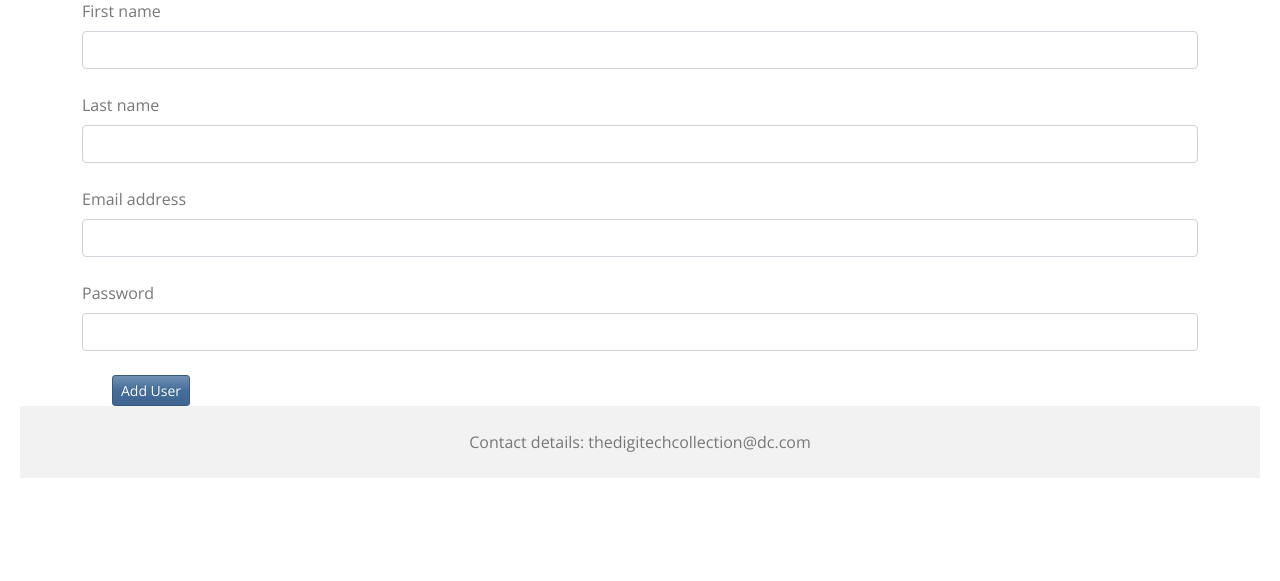
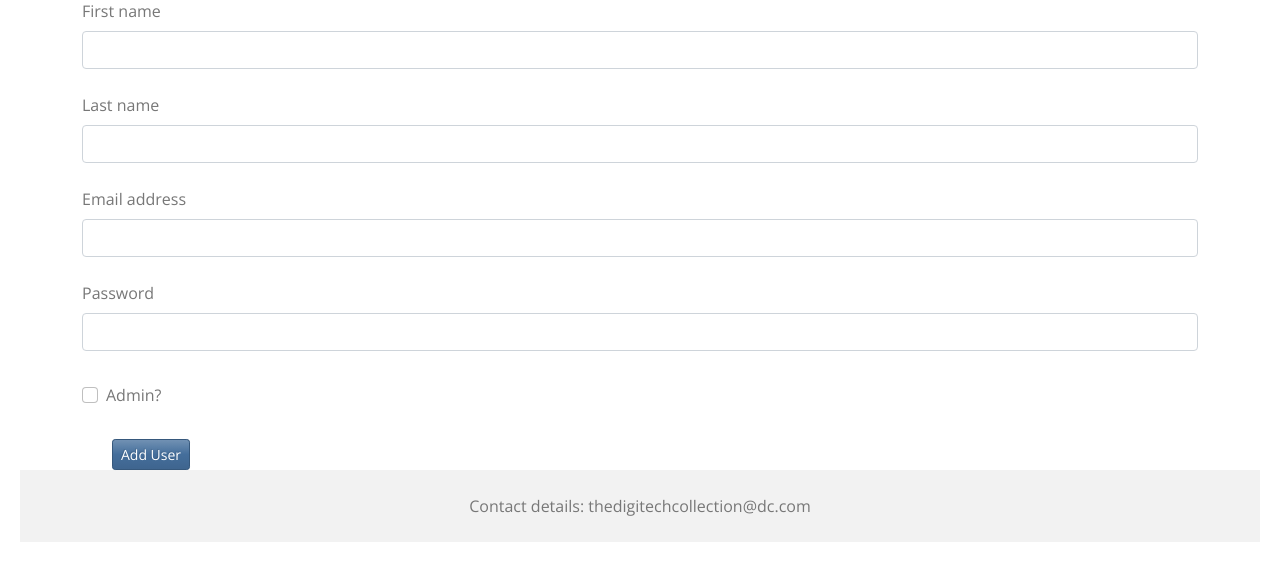
Before and after one commit to butlerk/digitech_collection, a Flask app: page /add_user in a window 1280 px wide. Shown: the part 154-735 px from the top of the page. Run offline with Flask 2, Linux system fonts and the light colour scheme; the visitor is signed in with stand-in values (Sample User, id 1); data comes from the database, SQL or seed files in the repository; some libraries are stand-ins or nearby versions.

Commit message:
Added admin checkbox, adjusted user view to show access level

```diff
--- a/app/forms.py
+++ b/app/forms.py
@@ -36,7 +36,10 @@ class AddUserForm(FlaskForm):
     last_name = StringField('Last name', validators=[InputRequired(), Length(min=1, max=40)])
     email_username = StringField('Email address', validators=[InputRequired(), Length(min=1, max=40)])
     password = PasswordField('Password', validators=[InputRequired(), Length(min=6, max=20)])
+    is_admin = BooleanField('Admin?')
+
     submit = SubmitField('Add User')
+
 
 # Flask form to add loan to db
 class AddLoanForm(FlaskForm):
--- a/app/routes.py
+++ b/app/routes.py
@@ -205,7 +205,7 @@ def add_user():
             form.populate_obj(obj=user)
             db.session.add(user)
             db.session.commit()
-            flash(f"Successfully added {user.first_name} {user.last_name} as a user.")
+            flash(f"Successfully added {user.first_name} {user.last_name} as user.")
 
             # Return back to the view that shows the list of users
             return redirect(url_for('view_user'))
--- a/app/templates/user_add.html
+++ b/app/templates/user_add.html
@@ -29,6 +29,12 @@
     {{ form.password.label(class='form-label')}}
     {{form.password(class='form-control')}}<br>
 
+    <div class = "form-check my-2">
+        {{ form.is_admin.label(class = 'form-check-label') }}
+        {{ form.is_admin(class='form-check-input') }}
+    </div> <br>
+
+
     {{ form.submit(class_="btn btn-primary btn-sm") }}
 
 
--- a/app/templates/user_edit.html
+++ b/app/templates/user_edit.html
@@ -28,6 +28,11 @@
     {{ form.password.label}}
     {{form.password}}<br><br>
 
+    <div class = "form-check my-2">
+        {{ form.is_admin.label(class = 'form-check-label') }}
+        {{ form.is_admin(class='form-check-input') }}
+    </div> <br>
+
     {{ form.submit(class_="btn btn-primary btn-sm") }}
 
 </form>
--- a/app/templates/user_view.html
+++ b/app/templates/user_view.html
@@ -15,6 +15,7 @@
             <th>Surname</th>
             <th>Email</th>
             <th></th>
+            <th>Access Level</th>
 
         </tr>
     </thead>
@@ -33,6 +34,9 @@
                     Delete
                 </a>
              </td>
+             <td>
+                 <p>{% if user.is_admin %} ADMIN {% else %} General User {% endif %}</p>
+             </td>
         </tr>
         {% endfor %}
     </tbody>
```
